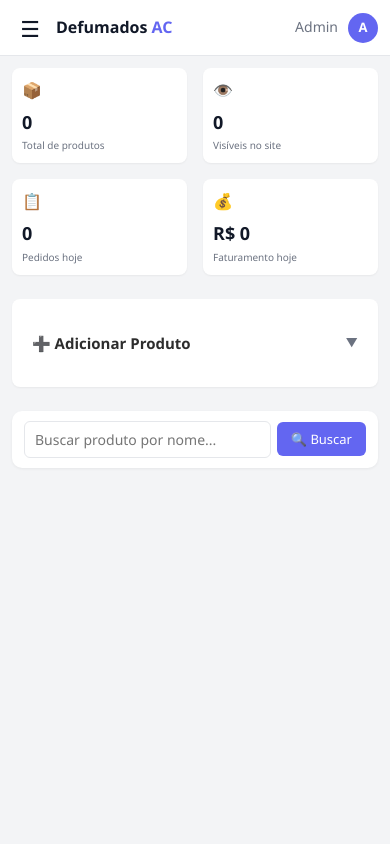
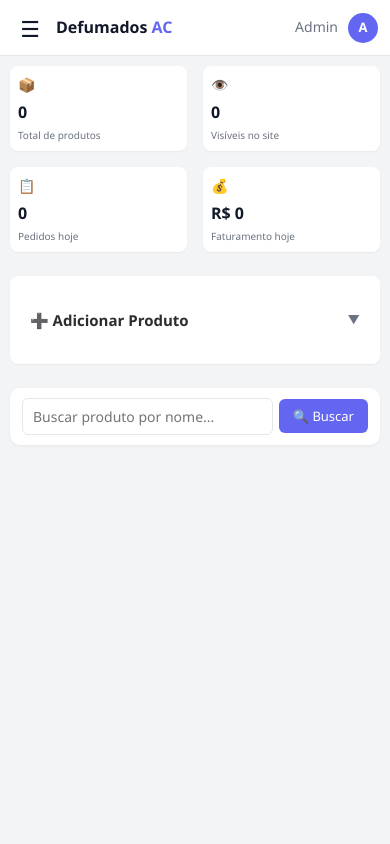
Before and after one commit to erickboechat/defumados-loja, a Flask app: page /admin in a window 390 px wide. Run offline with Flask 3, Linux system fonts and the light colour scheme; the visitor is signed in with stand-in values (Sample User, id 1); data that the repository does not hold is empty; some libraries are stand-ins or nearby versions.

Commit message:
Fix mobile card layout - remove min-width, hide foto column, compact cards
- Add min-width:0 and width:100% to table on mobile to override the
  700px min-width that was forcing cards to be too wide
- Hide foto column on mobile to save space
- Add responsive handling for edit rows with colspan
- Further reduce font sizes and padding at 480px breakpoint

```diff
--- a/static/admin.css
+++ b/static/admin.css
@@ -659,6 +659,7 @@
   .admin-table-card th,
   .admin-table-card td,
   .admin-table-card tr { display: block; }
+  .admin-table-card table { min-width: 0; width: 100%; }
 
   .admin-table-card thead { display: none; }
 
@@ -726,6 +727,15 @@
 
   .admin-table-card td[data-label="Status"] .badge { font-size: 11px; }
 
+  /* Esconder foto no mobile para economizar espaço */
+  .admin-table-card td[data-label="Foto"] { display: none; }
+
+  /* Edit row responsivo */
+  .admin-table-card tr .edit-row,
+  .admin-table-card tr[class*="edit"] { padding: 10px !important; }
+  .admin-table-card td[colspan] { padding: 10px !important; }
+  .admin-table-card td[colspan] .admin-form-grid { grid-template-columns: 1fr; }
+
   .admin-bulk { flex-wrap: wrap; gap: 6px; padding: 10px 12px; }
   .admin-bulk label { font-size: 12px; }
 
@@ -735,10 +745,13 @@
 }
 
 @media (max-width: 480px) {
-  .admin-content { padding: 12px; }
+  .admin-content { padding: 10px; }
   .admin-stats { gap: 6px; }
-  .admin-stat { padding: 10px; }
-  .admin-stat-value { font-size: 18px; }
-  .admin-stat-icon { font-size: 16px; }
+  .admin-stat { padding: 8px; }
+  .admin-stat-value { font-size: 16px; }
+  .admin-stat-icon { font-size: 14px; }
   .admin-stat-label { font-size: 10px; }
+  .admin-table-card tr { padding: 10px; margin-bottom: 8px; }
+  .admin-table-card td { font-size: 12px; padding: 4px 0; }
+  .admin-table-card td::before { font-size: 10px; min-width: 50px; }
 }
```
